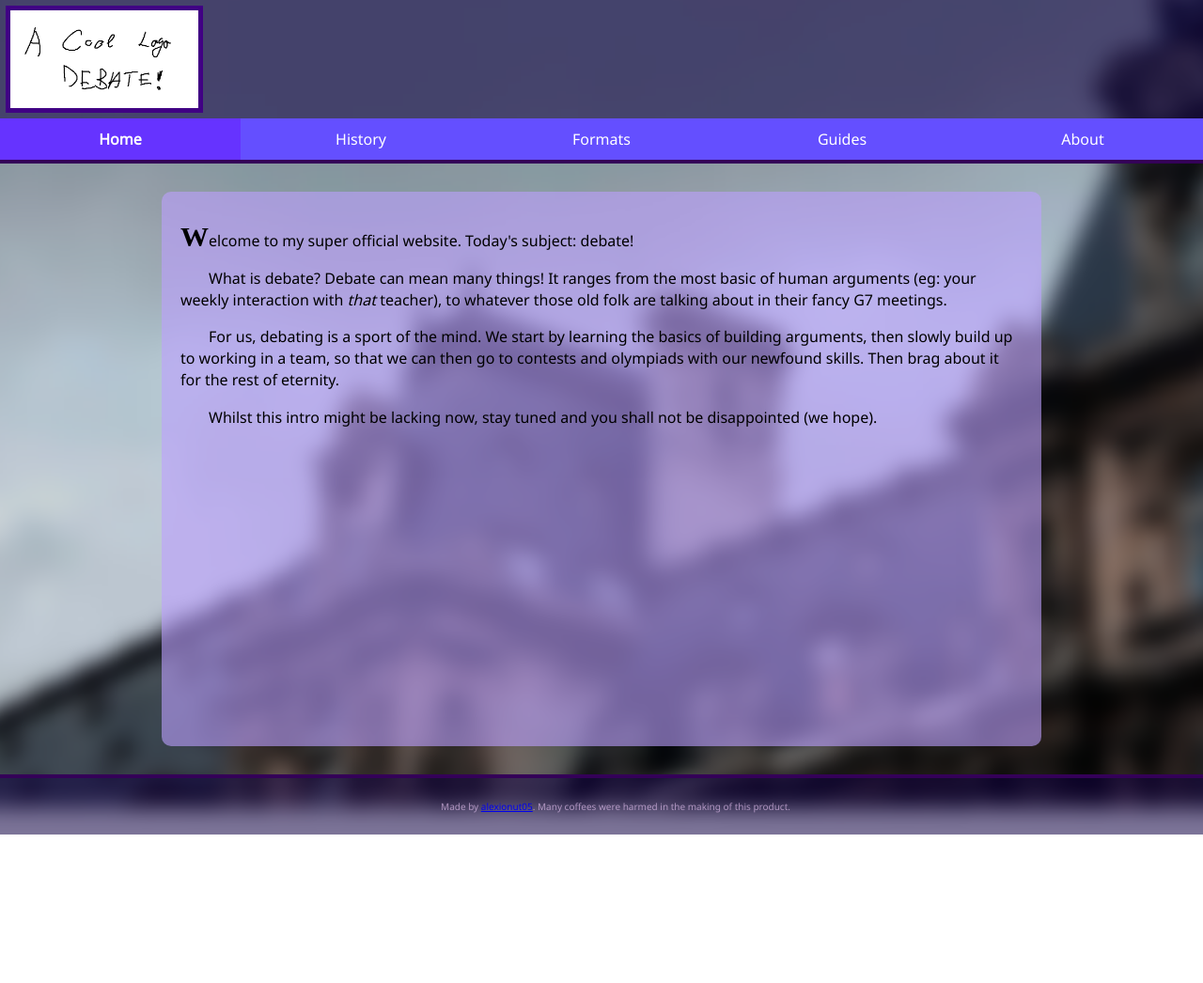
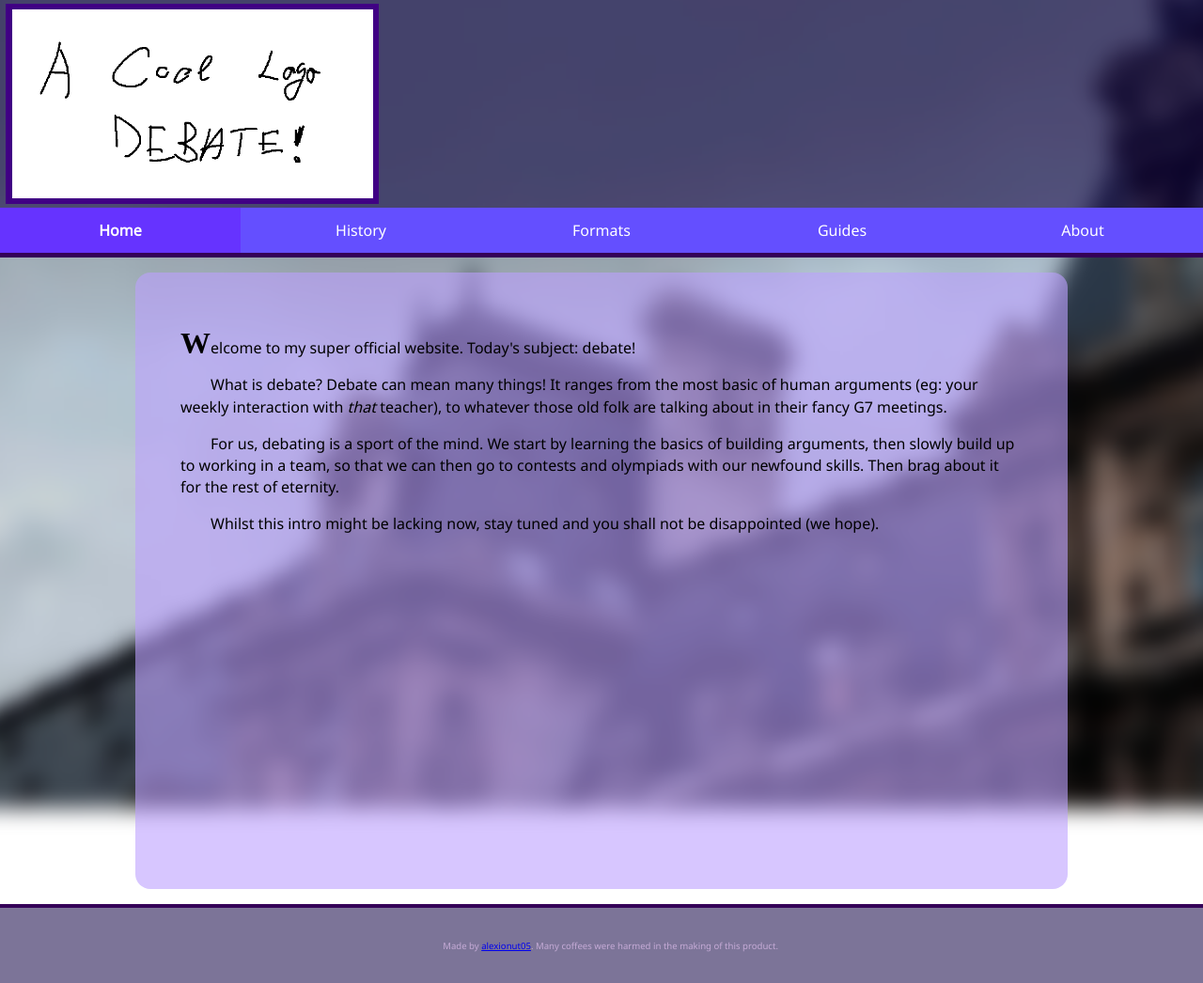
Before and after one commit to alexionut-tincu/Debate-Intro, a plain HTML site: page index.html in a window 1280 px wide. Shown: the whole page at 94% size. Before the commit the page ends 888 px from the top, so only its background shows below. Drawn offline with Linux system fonts and the light colour scheme.

Commit message:
Made everything* relative

```diff
--- a/styles.css
+++ b/styles.css
@@ -16,8 +16,8 @@
 body::before {
 	content: "";
 	position: fixed;
-	top: 0px;
-	left: 0px;
+	top: 0;
+	left: 0;
 	width: 100%;
 	height: 100%;
 	background-image: url('background-academia.webp');
@@ -26,6 +26,8 @@ body::before {
 	background-attachment: fixed;
 	background-size: cover;
 	filter: blur(10px);
+	/* ^ aici nu am cum sa il fac relativ, ca se creeaza un efect ciudatel */
+	/* misto, dar ciudatel */
 	z-index: -1;
 	transform: scale(1.15);
 }
@@ -36,10 +38,11 @@ body {
 	justify-content: flex-start;
 	align-items: center;
 	height: auto;
-	margin: 0px;
+	margin: 0;
 
 	font-family: 'Noto Sans', sans-serif;
 	font-size: 16px;
+	/* ^ font sizeul mi se pare de bun simt sa fie fixat */
 	line-height: 1.45em;
 }
 
@@ -54,11 +57,11 @@ header {
 .logo {
 	display: flex;
 	justify-content: left;
-	width: 200px;
-	padding: 5px;
-	margin-top: 6px;
-	margin-bottom: 6px;
-	margin-left: 6px;
+	width: 30vw;
+	padding: 0.5vw;
+	margin-top: 0.5vh;
+	margin-bottom: 0.5vh;
+	margin-left: 0.5vw;
 	background-color: rgb(64, 0, 132);
 }
 
@@ -70,7 +73,7 @@ nav {
 	top: 0;
 	width: 100%;
 	z-index: 100;
-	padding-bottom: 4px;
+	padding-bottom: 0.3em;
 	background-color: rgb(52, 0, 88);
 }
 
@@ -93,7 +96,7 @@ nav li a {
 	display: block;
 	color: rgb(255, 255, 255);
 	text-align: center;
-	padding: 14px 16px;
+	padding: 1em 1em;
 	text-decoration: none;
 	line-height: 1;
 }
@@ -112,23 +115,23 @@ nav li a:hover, nav li a.active {
 	transform-origin: top;
 }
 
-li:hover .dropdown {
+nav li:hover .dropdown {
 	display: block;
 	width: auto;
 	animation: slideDown 0.3s ease-out forwards;
 }
 
 #main {
-	margin-top: 30px;
-	margin-bottom: 30px;
+	margin-top: 2vh;
+	margin-bottom: 2vh;
 	width: 70%;
-	min-height: calc(100vh - 250px);
+	min-height: 70vh;
 	overflow-x: hidden;
 	flex-wrap: wrap;
 	overflow-y: auto;
 	background-color: rgba(188, 160, 255, 0.6);
-	padding: 20px;
-	border-radius: 10px;
+	padding: 3em;
+	border-radius: 1em;
 }
 
 #top {
@@ -138,37 +141,37 @@ li:hover .dropdown {
 
 #table-of-contents, #top-pic {
 	flex: 1;
-	margin: 30px;
+	margin: 7%;
 	height:fit-content;
 }
 
 #table-of-contents {
 	background-color: rgba(255, 255, 255, 0.669);
-	padding-left: 10px;
+	padding-left: 1em;
 }
 
 #top-pic img {
-	border: 5px groove black;
+	border: 0.3em groove black;
 	max-width: 100%;
 	height: auto;
 }
 
 div p:first-child {
-	text-indent: 0px;
+	text-indent: 0;
 }
 
 div p:first-child::first-letter {
 	font-family: 'Times New Roman', Times, serif;
-	font-size: 30px;
+	font-size: 2em;
 	font-weight: bolder;
 }
 
 p {
-	text-indent: 30px;
+	text-indent: 2em;
 }
 
 footer {
-	height: 60px;
+	height: 10vh;
 	display: flex;
 	justify-content: center;
 	align-items: center;
@@ -178,17 +181,16 @@ footer {
 	position: static;
 	background-color: rgba(16, 0, 67, 0.546);
 	z-index: 100;
-	border-top: 4px solid rgb(52, 0, 88);
+	border-top: 0.3em solid rgb(52, 0, 88);
 }
 
 footer > p {
 	color: rgba(245, 205, 255, 0.603);
-	font-size: 10px;
+	font-size: 0.6em;
 }
 
 footer > p:any-link {
 	color: rgba(245, 205, 255, 0.603);
-	font-size: 10px;
 }
 
 table {
@@ -199,7 +201,7 @@ table {
 }
 
 table, td, th {
-	border: 2px groove;
+	border: 0.12em groove;
 	border-color: rgb(8, 0, 69);
 }
 
@@ -207,12 +209,12 @@ tr:nth-child(even) {
 	background-color: rgba(100, 36, 169, 0.226);
 }
 
-@media screen and (max-width: 600px) {
+@media screen and (max-width: 768px) {
 	nav ul {
 		flex-direction: column;
 	}
 	.dropdown {
-		min-width: calc(100% - 20px);
+		min-width: 100%;
 	}
 	#top {
 		flex-direction: column;
```
